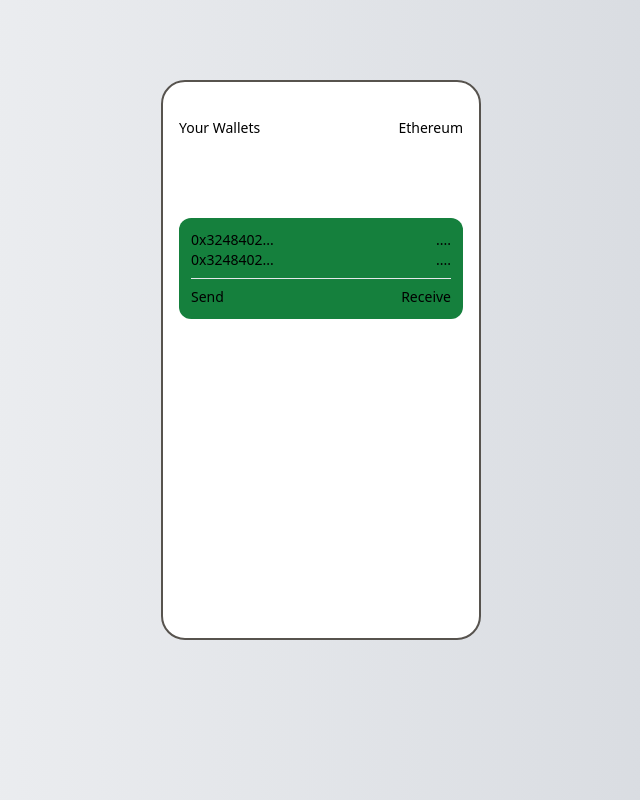
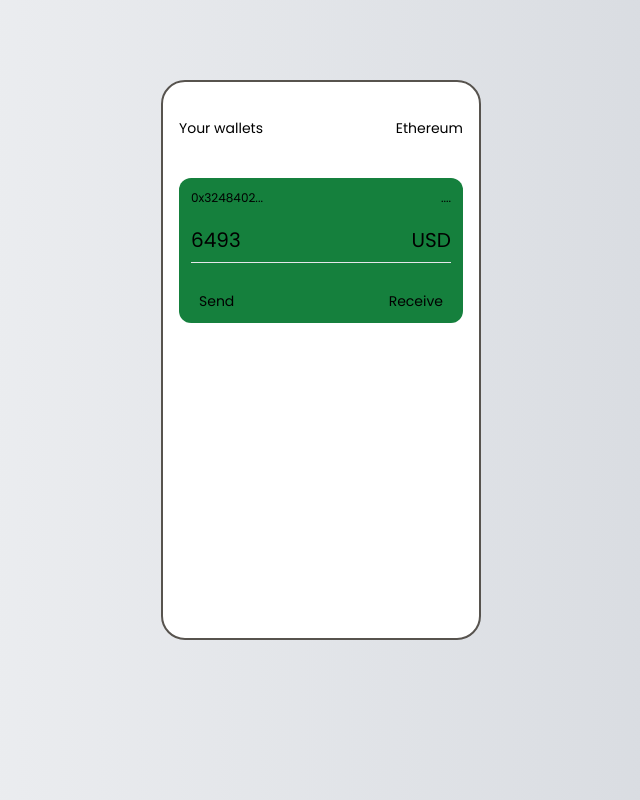
Before and after one commit to royvardhan/wallet, a React (Create React App) app: page / in a window 1280 px wide. Shown: the whole page, without its empty margins (319-959 px from the left). Built offline with nearby package versions, Linux system fonts and the light colour scheme.

Commit message:
Added Font

```diff
--- a/public/index.html
+++ b/public/index.html
@@ -24,6 +24,9 @@
       work correctly both with client-side routing and a non-root public URL.
       Learn how to configure a non-root public URL by running `npm run build`.
     -->
+    <link rel="preconnect" href="https://fonts.googleapis.com">
+<link rel="preconnect" href="https://fonts.gstatic.com" crossorigin>
+<link href="https://fonts.googleapis.com/css2?family=Poppins:ital,wght@0,100;0,200;0,300;0,400;0,500;0,600;0,700;0,800;0,900;1,400&family=Roboto:wght@300;900&display=swap" rel="stylesheet">
     <title>React App</title>
   </head>
   <body>
--- a/src/Wallet.js
+++ b/src/Wallet.js
@@ -4,24 +4,24 @@ export default function Wallet() {
         <div
         className="w-80 p-4 bg-white rounded-3xl h-12pro sm:w-screen border-solid border-stone-600 border-2" >
             <div className="flex text-sm mt-5 justify-between">
-            <p>Your Wallets</p>
+            <p>Your wallets</p>
             <button>Ethereum</button>
             </div>
-            <container className="text-sm flex flex-col mt-20 bg-green-700 p-3 place-content-center rounded-xl border-solid ">
+            <container className="text-sm flex flex-col mt-10 bg-green-700 p-3 place-content-center rounded-xl border-solid ">
 
-                <detailscontainer className="flex justify-between ">
+                <detailscontainer className="flex text-xs justify-between ">
                 <p>0x3248402...</p>
                 <button>....</button>
                 </detailscontainer>
 
-                <detailscontainer className="flex justify-between ">
-                <p>0x3248402...</p>
-                <button>....</button>
+                <detailscontainer className="flex text-xl justify-between mt-5">
+                <p>6493</p>
+                <button>USD</button>
                 </detailscontainer>
 
                 <hr className="mt-2 mb-2"/>
 
-                <detailscontainer className="flex justify-between ">
+                <detailscontainer className="flex justify-between pl-2 pr-2 mt-5">
                 <button>Send</button>
                 <button>Receive</button>
                 </detailscontainer>
--- a/src/index.css
+++ b/src/index.css
@@ -4,5 +4,5 @@
 
 body {
     background: linear-gradient(to right, rgb(243, 244, 246), rgb(209, 213, 219));
-
+    font-family: 'Poppins', sans-serif;
 }
--- a/tailwind.config.js
+++ b/tailwind.config.js
@@ -29,7 +29,10 @@ module.exports = {
         'wallet': 'url("./img/wallet.png")',
         'import': 'url("./img/import.png")',
 
-      }
+      },
+      fontFamily: {
+        'poppins': ['Poppins', 'sans-serif']
+      },
     },
   },
   plugins: [],
```
